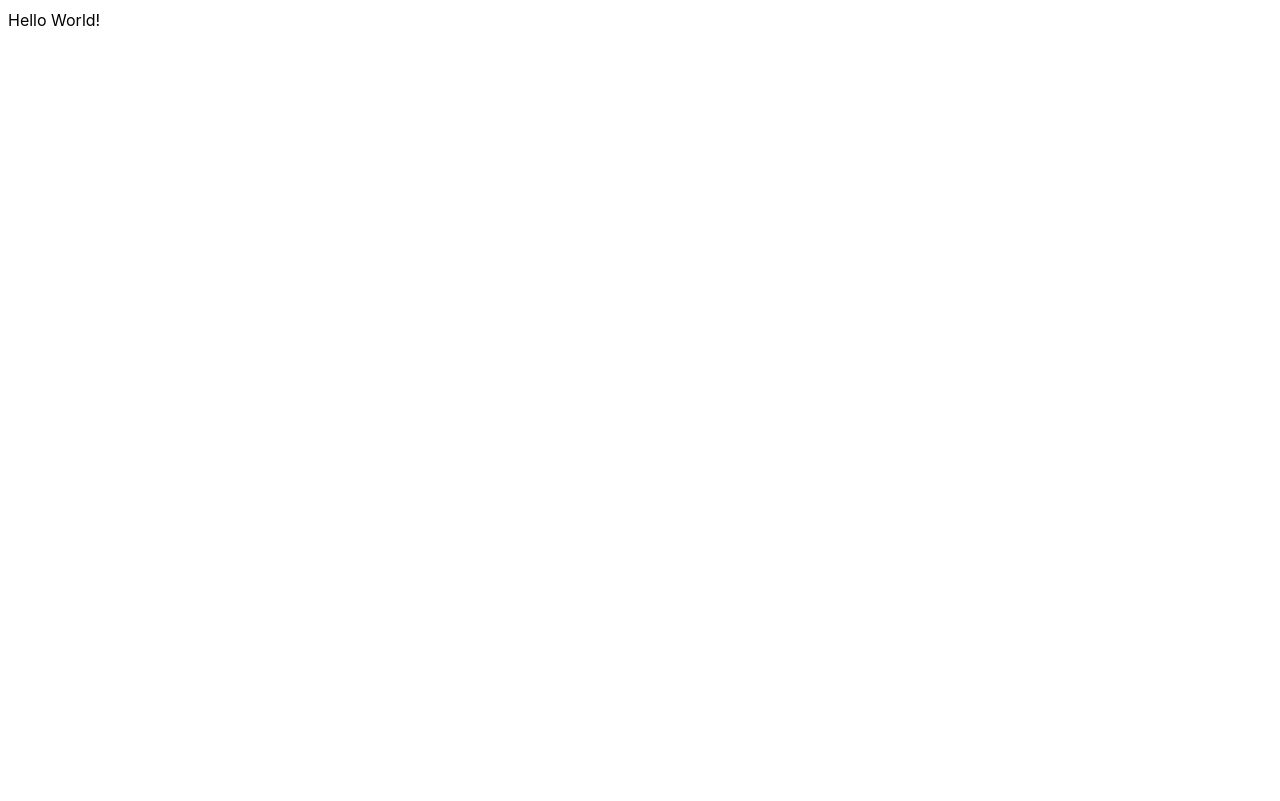
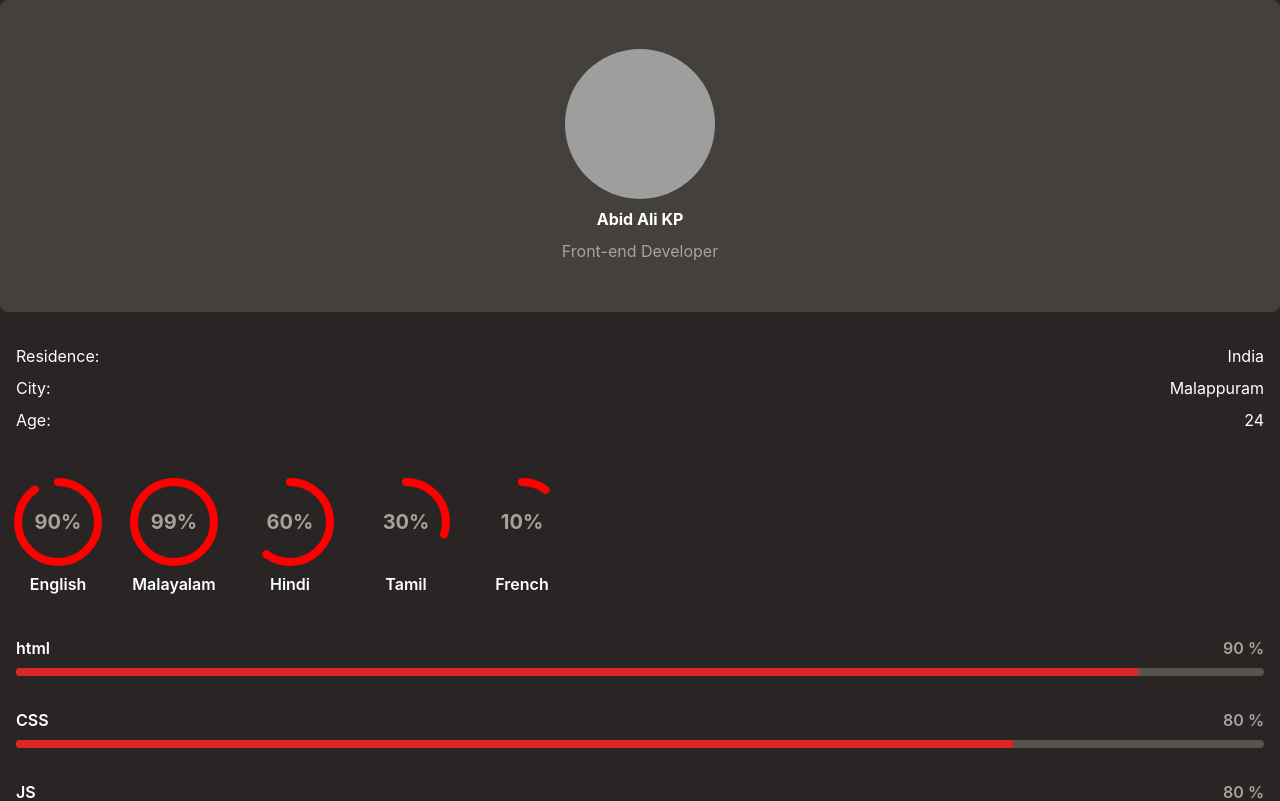
Before and after one commit to abidalikp/abidalikp.github.io, a React (Create React App) app: page / in a window 1280 px wide. Shown: the top 801 px of the page. Built offline with nearby package versions, Linux system fonts and the light colour scheme; grey boxes are pictures that could not be loaded.

Commit message:
header+details+languages

```diff
--- a/src/App.js
+++ b/src/App.js
@@ -1,8 +1,9 @@
 import './App.css';
+import UIDemo from './routes/UIDemo';
 
 function App() {
   return (
-    <div className='p-2'>Hello World!</div>
+    <UIDemo />
   );
 }
 
--- /dev/null
+++ b/src/Components/Icons/CircularProgress.js
@@ -0,0 +1,25 @@
+const CircularProgress = (props) => {
+  const roundCircum = 2 * 40 * Math.PI;
+  const roundDraw = (props.percent * roundCircum) / 100;
+  return (
+    <svg
+      className="round"
+      viewBox="0 0 100 100"
+      width="100"
+      height="100"
+      strokeLinecap="round"
+      strokeDasharray={roundDraw + " 999"}
+      transition="all 1s ease-in-out"
+      fill={"none"}
+      stroke={"red"}
+      strokeWidth={8}
+      style={{
+        transform: "rotate(-90deg)",
+      }}
+    >
+      <circle cx="50" cy="50" r="40" />
+    </svg>
+  );
+};
+
+export default CircularProgress;
--- /dev/null
+++ b/src/Components/LanguageCard.js
@@ -0,0 +1,17 @@
+import CircularProgress from "./Icons/CircularProgress";
+
+const LanguageCard = (props) => {
+  return (
+    <div className="p-2 font-semibold text-center w-fit">
+      <div className="relative">
+        <span className="absolute flex items-center justify-center w-full h-full text-xl font-bold text-stone-400">
+          {props.percent}%
+        </span>
+        <CircularProgress percent={props.percent} />
+      </div>
+      {props.title}
+    </div>
+  );
+};
+
+export default LanguageCard;
--- /dev/null
+++ b/src/Components/LanguageList.js
@@ -0,0 +1,13 @@
+import LanguageCard from "./LanguageCard";
+
+const LanguageList = (props) => {
+  return (
+    <div className="flex overflow-x-scroll">
+      {props.languages.map((language) => (
+        <LanguageCard key={language.title} {...language} />
+      ))}
+    </div>
+  );
+};
+
+export default LanguageList;
--- /dev/null
+++ b/src/Components/PLanguageCard.js
@@ -0,0 +1,18 @@
+const PLanguageCard = (props) => {
+  return (
+    <div className="flex flex-col w-full gap-2 p-4">
+      <div className="flex font-semibold">
+        <span className="flex-grow ">{props.title}</span>
+        <span className="text-stone-400">{props.percent} %</span>
+      </div>
+      <div className="w-full rounded bg-stone-600">
+        <div
+          className="h-2 bg-red-600 rounded"
+          style={{ width: props.percent + "%" }}
+        />
+      </div>
+    </div>
+  );
+};
+
+export default PLanguageCard;
--- /dev/null
+++ b/src/Components/PLanguageList.js
@@ -0,0 +1,13 @@
+import PLanguageCard from "./PLanguageCard";
+
+const PLanguageList = (props) => {
+  return (
+    <div>
+      {props.planguages.map((planguage) => (
+        <PLanguageCard key={planguage.title} {...planguage} />
+      ))}
+    </div>
+  );
+};
+
+export default PLanguageList;
--- /dev/null
+++ b/src/Components/ProfileDetails.js
@@ -0,0 +1,17 @@
+const ProfileDetails = () => {
+  return (
+    <div className="flex flex-col gap-2 p-4">
+      <div className="flex">
+        <span className="flex-grow">Residence:</span> India
+      </div>
+      <div className="flex">
+        <span className="flex-grow">City:</span> Malappuram
+      </div>
+      <div className="flex">
+        <span className="flex-grow">Age:</span> 24
+      </div>
+    </div>
+  );
+};
+
+export default ProfileDetails;
--- /dev/null
+++ b/src/Components/ProfileHeader.js
@@ -0,0 +1,17 @@
+const Header = () => {
+  const dim = 150;
+  return (
+    <div className="flex flex-col items-center justify-center w-full gap-2 px-24 py-12 border rounded-lg bg-stone-700 hover:border-stone-500 border-stone-700">
+      <img
+        className="object-cover rounded-full"
+        src="https://source.unsplash.com/featured/1"
+        alt=""
+        style={{ maxHeight: dim, maxWidth: dim, minHeight: dim, minWidth: dim }}
+      />
+      <div className="font-bold ">Abid Ali KP</div>
+      <div className="text-stone-400 ">Front-end Developer</div>
+    </div>
+  );
+};
+
+export default Header;
--- /dev/null
+++ b/src/Data/data.js
@@ -0,0 +1,15 @@
+export const languages = [
+  { title: "English", percent: 90 },
+  { title: "Malayalam", percent: 99 },
+  { title: "Hindi", percent: 60 },
+  { title: "Tamil", percent: 30 },
+  { title: "French", percent: 10 },
+];
+
+export const planguages = [
+  { title: "html", percent: 90 },
+  { title: "CSS", percent: 80 },
+  { title: "JS", percent: 80 },
+  { title: "React", percent: 70 },
+  { title: "tailwindcss", percent: 70 },
+];
--- a/src/index.css
+++ b/src/index.css
@@ -9,6 +9,7 @@ body {
     sans-serif;
   -webkit-font-smoothing: antialiased;
   -moz-osx-font-smoothing: grayscale;
+  background-color: rgb(41 37 36);
 }
 
 code {
--- /dev/null
+++ b/src/routes/UIDemo.js
@@ -0,0 +1,19 @@
+import React from "react";
+import Header from "../Components/ProfileHeader";
+import ProfileDetails from "../Components/ProfileDetails";
+import LanguageList from "../Components/LanguageList";
+import { languages, planguages } from "../Data/data";
+import PLanguageList from "../Components/PLanguageList";
+
+const UIDemo = () => {
+  return (
+    <div className="flex flex-col w-full gap-4 text-white">
+      <Header />
+      <ProfileDetails />
+      <LanguageList languages={languages} />
+      <PLanguageList planguages={planguages} />
+    </div>
+  );
+};
+
+export default UIDemo;
```
Also changed, not shown: public/manifest.json, 1 other file (tests, documents, lock files or other folders).
